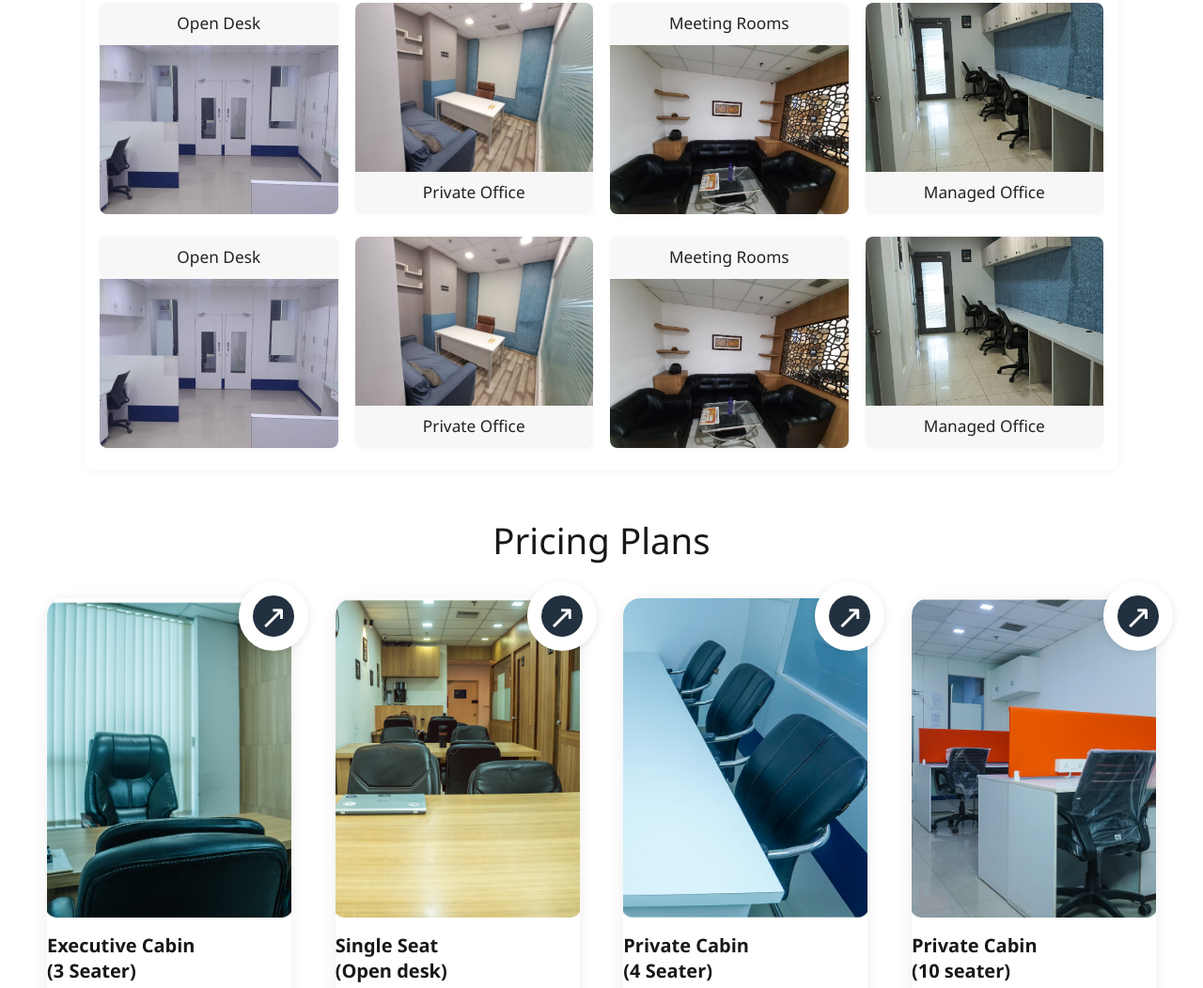
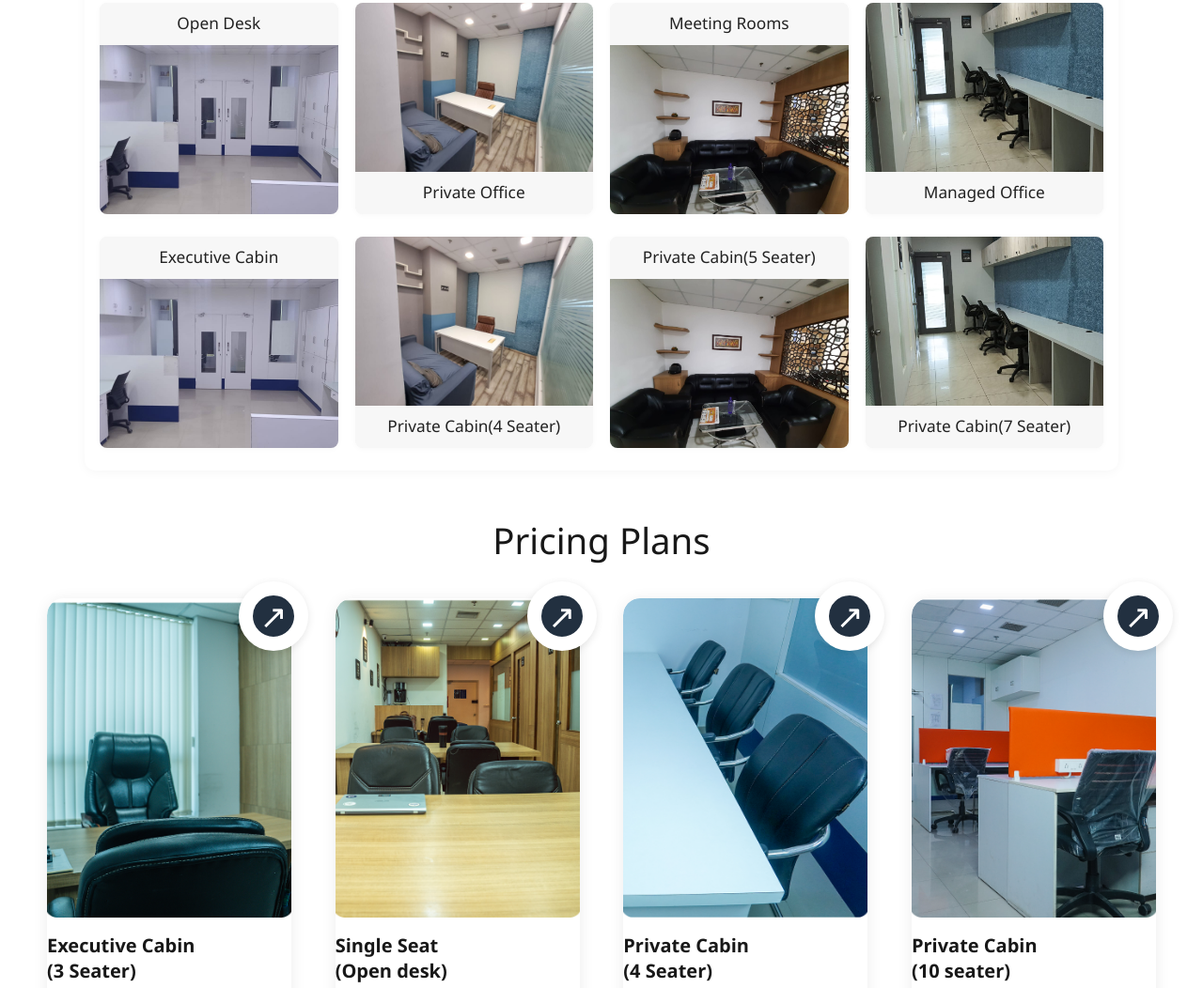
Before and after one commit to suvendu-kumar-rath/CoHopers, a plain HTML site: page index.html in a window 1280 px wide. Shown: the part 1641-2693 px from the top of the page at 94% size. Drawn offline with Linux system fonts and the light colour scheme.

```diff
--- a/index.html
+++ b/index.html
@@ -153,7 +153,7 @@
                     </div>
                 </div>
                 <div class="gallery-item" data-image="images/Cohopers_1.jpeg" data-caption="Open Desk">
-                    <div class="gallery-caption">Open Desk</div>
+                    <div class="gallery-caption">Executive Cabin</div>
                     <img src="images/Cohopers_1.jpeg" alt="Open Desk">
                     <div class="gallery-overlay">
                         <div class="gallery-overlay-icon">🔍</div>
@@ -161,13 +161,13 @@
                 </div>
                 <div class="gallery-item" data-image="images/co.jpeg" data-caption="Private Office">
                     <img src="images/co.jpeg" alt="Private Office">
-                    <div class="gallery-caption">Private Office</div>
+                    <div class="gallery-caption">Private Cabin(4 Seater)</div>
                     <div class="gallery-overlay">
                         <div class="gallery-overlay-icon">🔍</div>
                     </div>
                 </div>
                 <div class="gallery-item" data-image="images/cohopers3.jpg" data-caption="Meeting Rooms">
-                    <div class="gallery-caption">Meeting Rooms</div>
+                    <div class="gallery-caption">Private Cabin(5 Seater)</div>
                     <img src="images/cohopers3.jpg" alt="Meeting Rooms">
                     <div class="gallery-overlay">
                         <div class="gallery-overlay-icon">🔍</div>
@@ -175,7 +175,7 @@
                 </div>
                 <div class="gallery-item" data-image="images/cohopers2.jpeg" data-caption="Managed Office">
                     <img src="images/cohopers2.jpeg" alt="Managed Office">
-                    <div class="gallery-caption">Managed Office</div>
+                    <div class="gallery-caption">Private Cabin(7 Seater)</div>
                     <div class="gallery-overlay">
                         <div class="gallery-overlay-icon">🔍</div>
                     </div>
```
